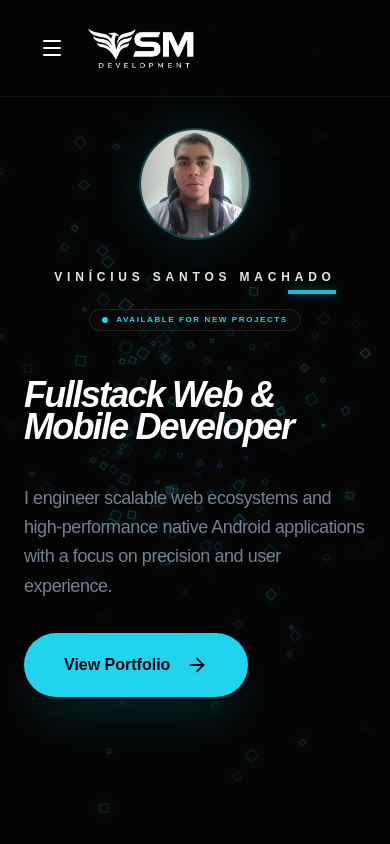
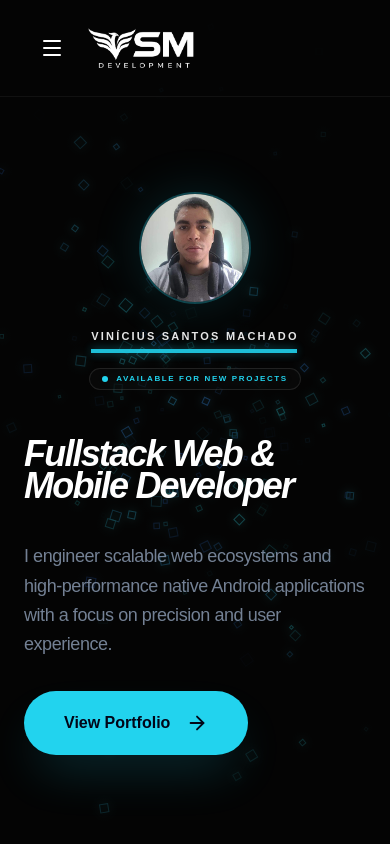
Before and after one commit to vs-machado/VSMDevelopmentNew, a React (Vite) app: page / in a window 390 px wide. Shown: the top 844 px of the page. Built offline with nearby package versions, Linux system fonts and the light colour scheme.

Commit message:
style: standardize section underlines and fix hero name alignment

```diff
--- a/src/App.jsx
+++ b/src/App.jsx
@@ -286,7 +286,7 @@ const Home = () => {
   };
 
   return (
-    <motion.div initial={{ opacity: 0 }} animate={{ opacity: 1 }} exit={{ opacity: 0 }} className="pt-32 md:pt-48 pb-32 font-sans relative">
+    <motion.div initial={{ opacity: 0 }} animate={{ opacity: 1 }} exit={{ opacity: 0 }} className="pt-48 md:pt-72 pb-32 font-sans relative">
       <div className="max-w-screen-2xl mx-auto px-6 md:px-8">
 
         {/* --- Hero Section --- */}
@@ -303,7 +303,7 @@ const Home = () => {
                   {t('hero.title')}
                 </h1>
 
-                <div className="flex flex-col md:flex-row md:items-center gap-8 md:gap-16">
+                <div className="flex flex-col md:flex-row md:items-center items-start gap-8 md:gap-16">
                   <p className="text-lg md:text-xl text-slate-400 leading-relaxed max-w-md font-medium opacity-80 font-sans tracking-tight">
                     {t('hero.subtitle')}
                   </p>
@@ -330,9 +330,9 @@ const Home = () => {
                 </div>
 
                 <div className="text-center xl:text-right space-y-3 md:space-y-4">
-                   <h2 className="relative inline-block text-cyan font-black text-[12px] md:text-[16px] uppercase tracking-[0.4em] opacity-90">
+                   <h2 className="relative w-fit mx-auto xl:ml-auto xl:mr-0 text-cyan font-black text-[11px] md:text-[16px] uppercase tracking-[0.2em] md:tracking-[0.4em] opacity-90 whitespace-nowrap">
                      {t('hero.name')}
-                     <div className="absolute -bottom-2 right-0 w-12 xl:w-1/2 h-1 bg-cyan shadow-[0_0_10px_rgba(34,211,238,0.5)]"></div>
+                     <div className="absolute -bottom-2 left-0 xl:left-auto right-[0.2em] md:right-[0.4em] xl:w-1/2 h-1 bg-cyan shadow-[0_0_10px_rgba(34,211,238,0.5)]"></div>
                    </h2>
 
                    <div className="pt-2 md:pt-4">
@@ -539,7 +539,7 @@ const Experience = () => {
               className="text-3xl sm:text-4xl md:text-8xl font-black text-white tracking-tighter relative inline-block"
             >
               {t('experience.title')}
-              <div className="absolute -bottom-4 left-0 w-1/2 h-2 bg-cyan shadow-[0_0_20px_rgba(34,211,238,0.5)]"></div>
+              <div className="absolute -bottom-4 left-0 w-32 h-2 bg-cyan shadow-[0_0_20px_rgba(34,211,238,0.5)]"></div>
             </motion.h2>
           </header>
 
@@ -737,7 +737,7 @@ const Portfolio = () => {
             className="text-3xl sm:text-4xl md:text-8xl font-black text-white tracking-tighter relative inline-block"
           >
             {t('portfolio.title')}
-            <div className="absolute -bottom-4 left-0 w-1/2 h-2 bg-cyan shadow-[0_0_20px_rgba(34,211,238,0.5)]"></div>
+            <div className="absolute -bottom-4 left-0 w-32 h-2 bg-cyan shadow-[0_0_20px_rgba(34,211,238,0.5)]"></div>
             <span className="absolute -right-12 top-0 text-cyan/10 text-lg font-mono tracking-[0.5em] [writing-mode:vertical-lr] hidden xl:block uppercase">Works</span>
           </motion.h2>
         </header>
```
Also changed, not shown: brave_3R0WlnurDh.png (deleted), brave_StdOHUgxoj.png (deleted).
